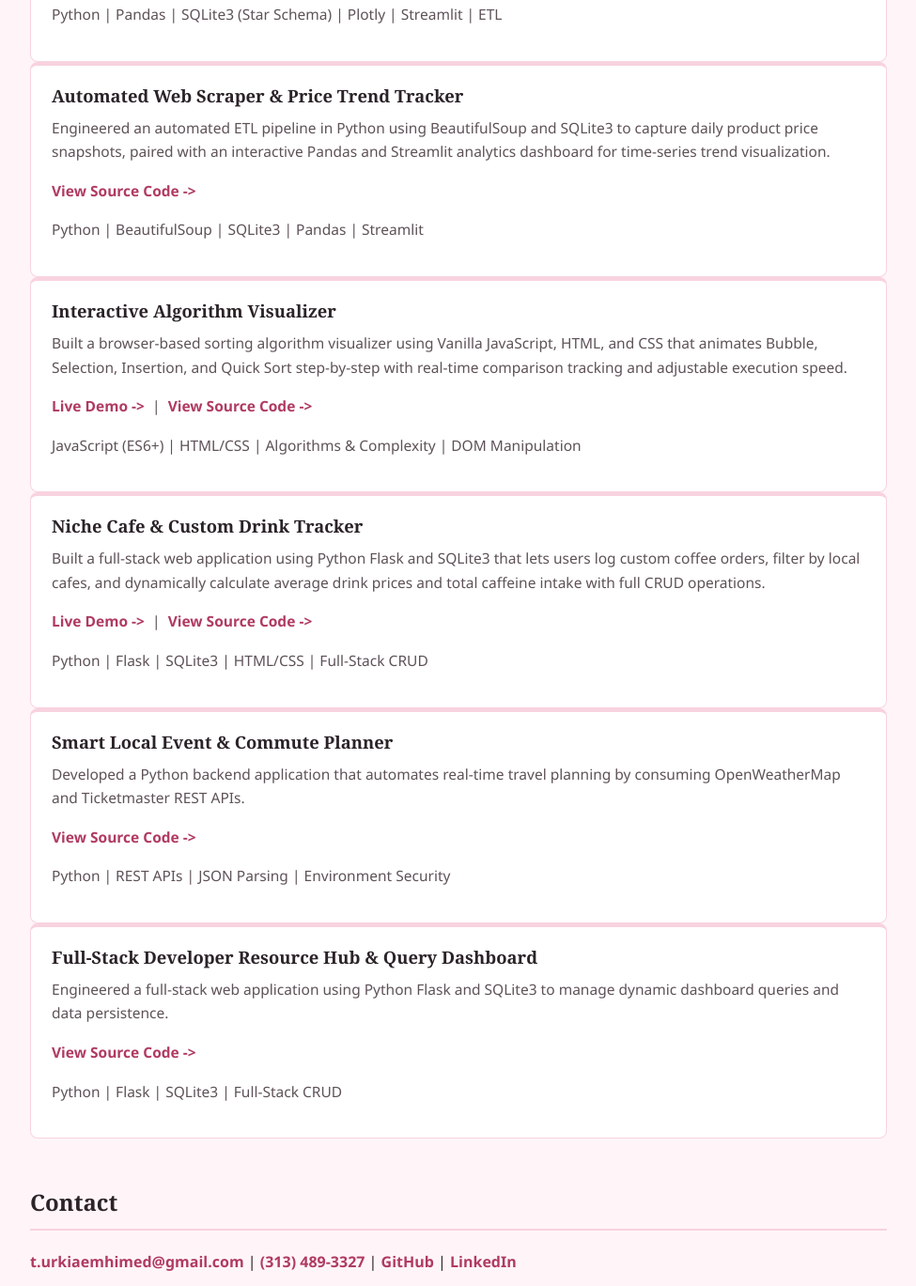
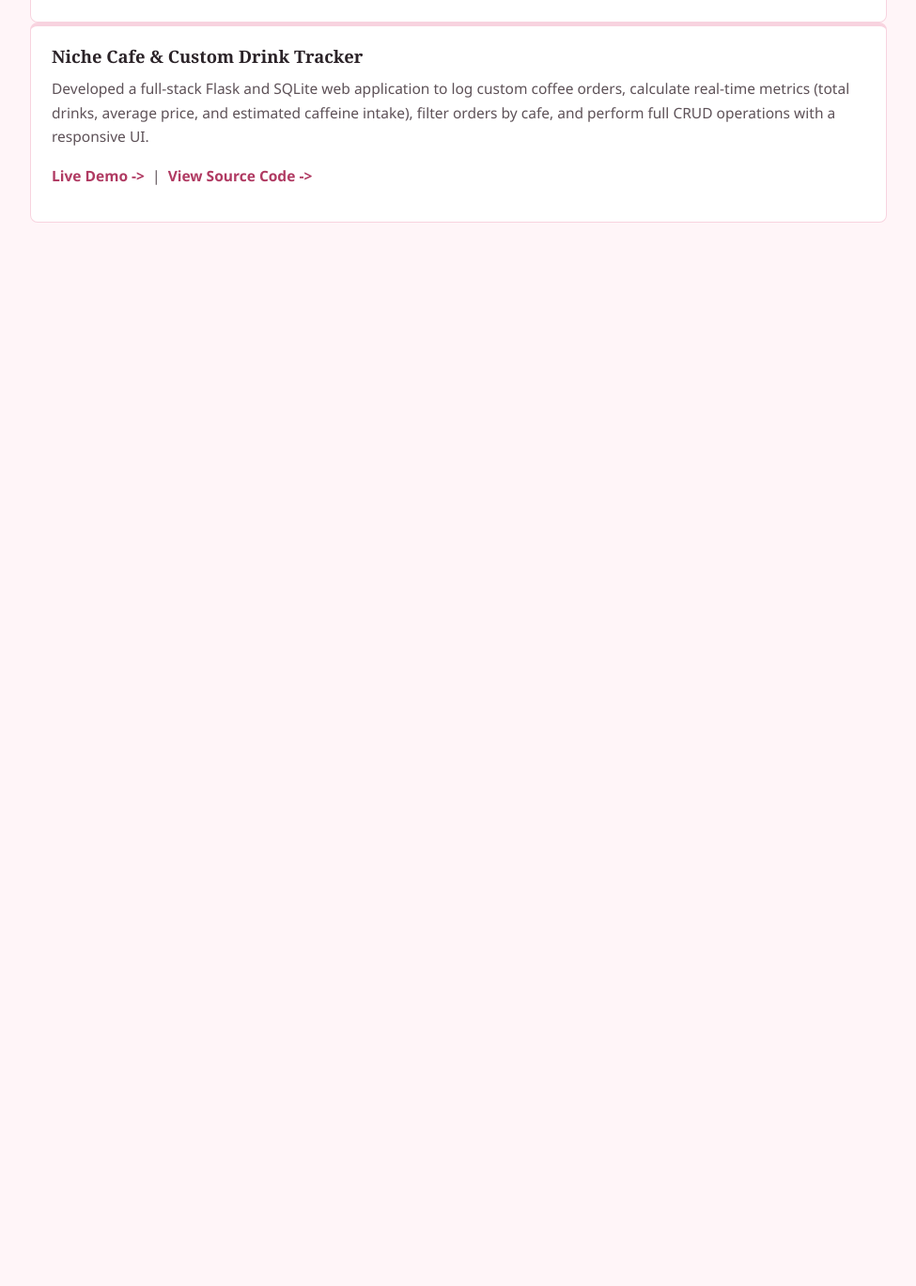
Before and after one commit to turkiaemhimed-spec/my-portfolio, a plain HTML site: page index.html in a window 1280 px wide. Shown: the part 990-2359 px from the top of the page at 94% size, without its empty margins (152-1127 px from the left). After the commit the page ends 1227 px from the top, so only its background shows below. Drawn offline with Linux system fonts and the light colour scheme.

Commit message:
Add files via upload

```diff
--- a/index.html
+++ b/index.html
@@ -36,109 +36,31 @@
             Built an end-to-end Python ETL pipeline that extracts multi-city weather data, transforms rolling averages and daily temperature swings with Pandas, loads records into a star-schema SQLite data warehouse, and visualizes KPIs in an interactive Plotly and Streamlit dashboard.
         </p>
         <p>
-            <a href="https://turkia-weather-dashboard.streamlit.app" target="_blank">
+            <a href="https://streamlit.app" target="_blank" rel="noopener noreferrer">
                 Live Demo -&gt;
             </a>
             &nbsp;|&nbsp;
-            <a href="https://github.com" target="_blank">
+            <a href="https://github.com" target="_blank" rel="noopener noreferrer">
                 View Source Code -&gt;
             </a>
-        </p>
-        <p>
-            Python | Pandas | SQLite3 (Star Schema) | Plotly | Streamlit | ETL
-        </p>
-    </div>
-
-    <div class="project-card">
-        <h3>Automated Web Scraper &amp; Price Trend Tracker</h3>
-        <p>
-            Engineered an automated ETL pipeline in Python using BeautifulSoup and SQLite3 to capture daily product price snapshots, paired with an interactive Pandas and Streamlit analytics dashboard for time-series trend visualization.
-        </p>
-        <p>
-            <a href="https://github.com" target="_blank">
-                View Source Code -&gt;
-            </a>
-        </p>
-        <p>
-            Python | BeautifulSoup | SQLite3 | Pandas | Streamlit
-        </p>
-    </div>
-
-    <div class="project-card">
-        <h3>Interactive Algorithm Visualizer</h3>
-        <p>
-            Built a browser-based sorting algorithm visualizer using Vanilla JavaScript, HTML, and CSS that animates Bubble, Selection, Insertion, and Quick Sort step-by-step with real-time comparison tracking and adjustable execution speed.
-        </p>
-        <p>
-            <a href="https://github.io" target="_blank">
-                Live Demo -&gt;
-            </a>
-            &nbsp;|&nbsp;
-            <a href="https://github.com" target="_blank">
-                View Source Code -&gt;
-            </a>
-        </p>
-        <p>
-            JavaScript (ES6+) | HTML/CSS | Algorithms &amp; Complexity | DOM Manipulation
         </p>
     </div>
 
     <div class="project-card">
         <h3>Niche Cafe &amp; Custom Drink Tracker</h3>
         <p>
-            Built a full-stack web application using Python Flask and SQLite3 that lets users log custom coffee orders, filter by local cafes, and dynamically calculate average drink prices and total caffeine intake with full CRUD operations.
+            Developed a full-stack Flask and SQLite web application to log custom coffee orders, calculate real-time metrics (total drinks, average price, and estimated caffeine intake), filter orders by cafe, and perform full CRUD operations with a responsive UI.
         </p>
         <p>
-            <a href="https://cafe-tracker-grm.onrender.com" target="_blank">
+            <a href="https://cafe-tracker-grrm.onrender.com" target="_blank" rel="noopener noreferrer">
                 Live Demo -&gt;
             </a>
             &nbsp;|&nbsp;
-            <a href="https://github.com/cafe-tracker" target="_blank">
+            <a href="https://github.com" target="_blank" rel="noopener noreferrer">
                 View Source Code -&gt;
             </a>
         </p>
-        <p>
-            Python | Flask | SQLite3 | HTML/CSS | Full-Stack CRUD
-        </p>
     </div>
-
-    <div class="project-card">
-        <h3>Smart Local Event &amp; Commute Planner</h3>
-        <p>
-            Developed a Python backend application that automates real-time travel planning by consuming OpenWeatherMap and Ticketmaster REST APIs.
-        </p>
-        <p>
-            <a href="https://github.com" target="_blank">
-                View Source Code -&gt;
-            </a>
-        </p>
-        <p>
-            Python | REST APIs | JSON Parsing | Environment Security
-        </p>
-    </div>
-
-    <div class="project-card">
-        <h3>Full-Stack Developer Resource Hub &amp; Query Dashboard</h3>
-        <p>
-            Engineered a full-stack web application using Python Flask and SQLite3 to manage dynamic dashboard queries and data persistence.
-        </p>
-        <p>
-            <a href="https://github.com" target="_blank">
-                View Source Code -&gt;
-            </a>
-        </p>
-        <p>
-            Python | Flask | SQLite3 | Full-Stack CRUD
-        </p>
-    </div>
-
-    <h2>Contact</h2>
-    <p>
-        <a href="mailto:t.urkiaemhimed@gmail.com">t.urkiaemhimed@gmail.com</a> |
-        <a href="tel:+13134893327">(313) 489-3327</a> |
-        <a href="https://github.com" target="_blank">GitHub</a> |
-        <a href="https://linkedin.com" target="_blank">LinkedIn</a>
-    </p>
 
 </body>
 </html>
```
